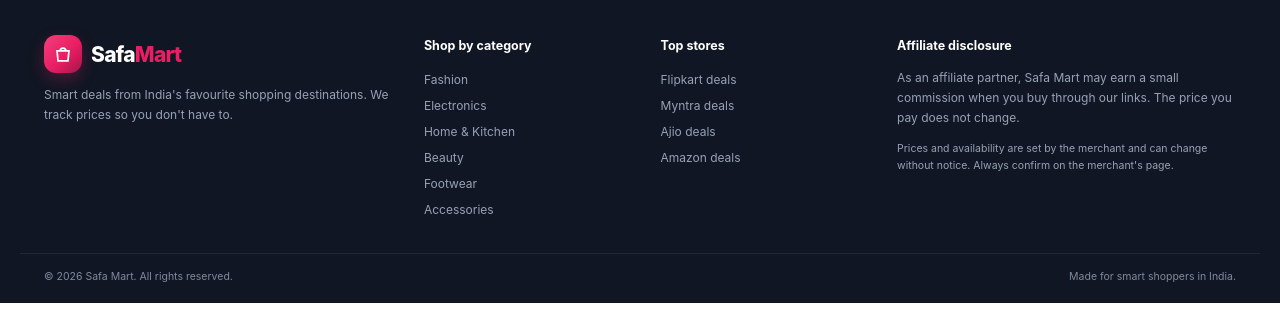
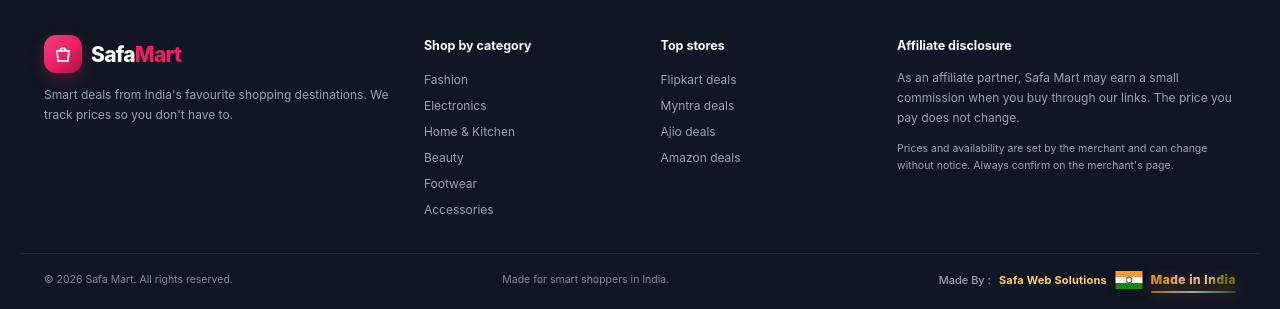
Before and after one commit to SafaWbSolutions/Safa-Mart, a PHP site: page /index.php in a window 1280 px wide. Shown: the part 977-1286 px from the top of the page. Run offline with PHP 8.4, Linux system fonts and the light colour scheme; data that the repository does not hold is empty; some libraries are stand-ins or nearby versions.

Commit message:
Footer update

```diff
--- a/assets/css/style.css
+++ b/assets/css/style.css
@@ -949,6 +949,68 @@ button {
 
 .footer-bottom a {
     color: #cbd2df;
+}
+
+.made-by-credit {
+    display: flex;
+    align-items: center;
+    gap: 8px;
+    font-size: 11px;
+    color: #8892a3;
+    white-space: nowrap;
+}
+
+.made-by-label {
+    font-weight: 500;
+    color: #9aa3b2;
+}
+
+.made-by-name {
+    font-weight: 700;
+    color: #ffd166;
+    letter-spacing: 0.2px;
+}
+
+.indian-flag {
+    display: inline-flex;
+    align-items: center;
+    filter: drop-shadow(0 2px 4px rgba(0,0,0,0.3));
+    transition: transform 0.2s ease;
+}
+
+.indian-flag:hover {
+    transform: scale(1.1);
+}
+
+.made-in-india {
+    font-weight: 800;
+    font-size: 12px;
+    letter-spacing: 0.5px;
+    background: linear-gradient(135deg, #ff9933 0%, #ffcc00 25%, #ffffff 35%, #ffffff 65%, #138808 75%, #0a6b00 100%);
+    -webkit-background-clip: text;
+    -webkit-text-fill-color: transparent;
+    background-clip: text;
+    text-shadow:
+        0 0 1px rgba(255,153,51,0.5),
+        1px 1px 2px rgba(0,0,0,0.3),
+        2px 2px 4px rgba(0,0,0,0.2),
+        3px 3px 6px rgba(0,0,0,0.15);
+    filter: drop-shadow(0 3px 6px rgba(255,153,51,0.3));
+    position: relative;
+    display: inline-block;
+    padding: 2px 0;
+}
+
+.made-in-india::before {
+    content: '';
+    position: absolute;
+    left: 0;
+    right: 0;
+    bottom: -2px;
+    height: 2px;
+    background: linear-gradient(90deg, #ff9933, #ffffff, #138808);
+    border-radius: 1px;
+    opacity: 0.6;
 }
 
 /* ==========================================================================
--- a/index.php
+++ b/index.php
@@ -284,6 +284,19 @@ if (SUPABASE_URL !== '') {
     <div class="site-container footer-bottom">
         <span>© <?= date('Y') ?> <?= e(APP_NAME) ?>. All rights reserved.</span>
         <span>Made for smart shoppers in India.</span>
+        <div class="made-by-credit">
+            <span class="made-by-label">Made By :</span>
+            <span class="made-by-name">Safa Web Solutions</span>
+            <span class="indian-flag" aria-label="Indian Flag" title="India">
+                <svg viewBox="0 0 30 20" width="28" height="18" fill="none" aria-hidden="true">
+                    <rect x="0" y="0" width="30" height="6.66" fill="#FF9933"/>
+                    <rect x="0" y="6.66" width="30" height="6.68" fill="#FFFFFF"/>
+                    <circle cx="15" cy="10" r="3.3" stroke="#000080" stroke-width="0.8" fill="none"/>
+                    <rect x="0" y="13.34" width="30" height="6.66" fill="#138808"/>
+                </svg>
+            </span>
+            <span class="made-in-india">Made in India</span>
+        </div>
     </div>
 </footer>
 
```
